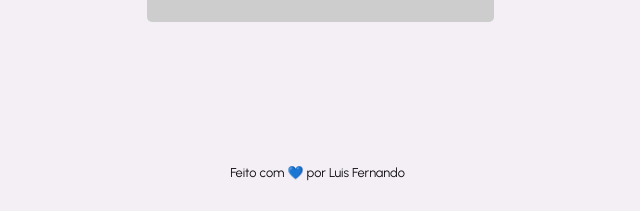
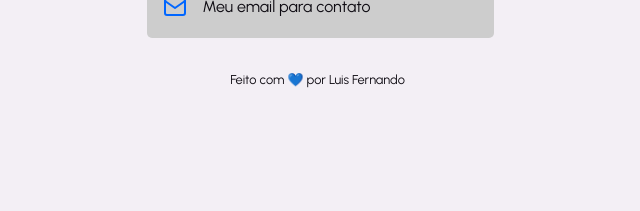
Before and after one commit to fernandoblima1/linktree-project, a React (Vite) app: page / in a window 1280 px wide. Shown: the part 701-912 px from the top of the page, without its empty margins (320-960 px from the left). After the commit the page ends 864 px from the top, so only its background shows below. Built offline with nearby package versions, Linux system fonts and the light colour scheme.

Commit message:
:bug: Corrigindo espaçamento no footer

```diff
--- a/src/App.module.css
+++ b/src/App.module.css
@@ -1,5 +1,6 @@
 .body {
   flex: 1;
+  height: 100vh;
   justify-content: center;
   align-items: center;
   margin: 0;
@@ -12,10 +13,10 @@
   display: flex;
   flex-direction: column;
   justify-content: start;
-  padding: 1rem;
+  padding: 2rem;
   width: 350px;
   height: 100vh;
-  margin-bottom: 2rem;
+  margin-bottom: 6rem;
 }
 
 .header{
--- a/src/App.tsx
+++ b/src/App.tsx
@@ -46,8 +46,8 @@ export function App() {
             icon={link.icon}
           />
         ))}
+        <Footer />
       </div>
-      <Footer />
     </div>
   );
 }
```
